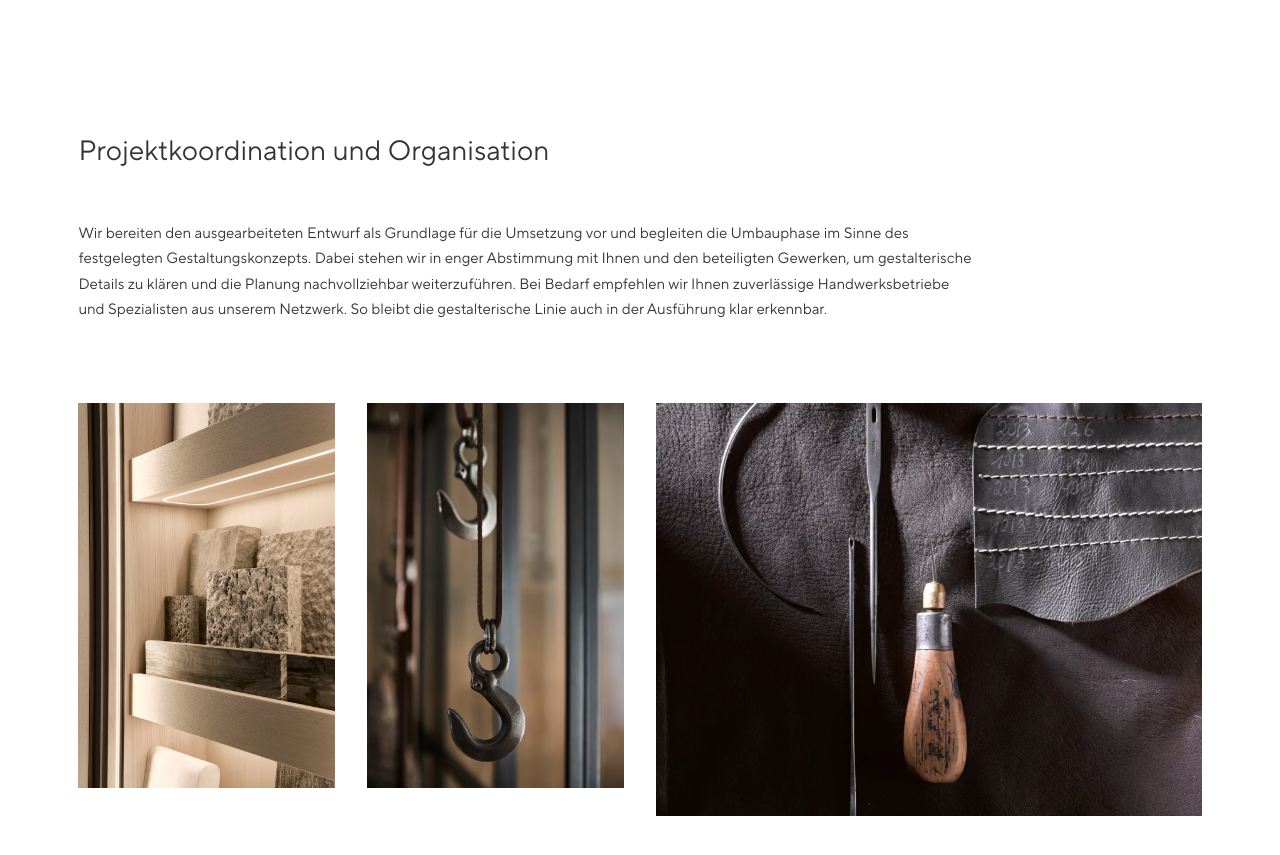
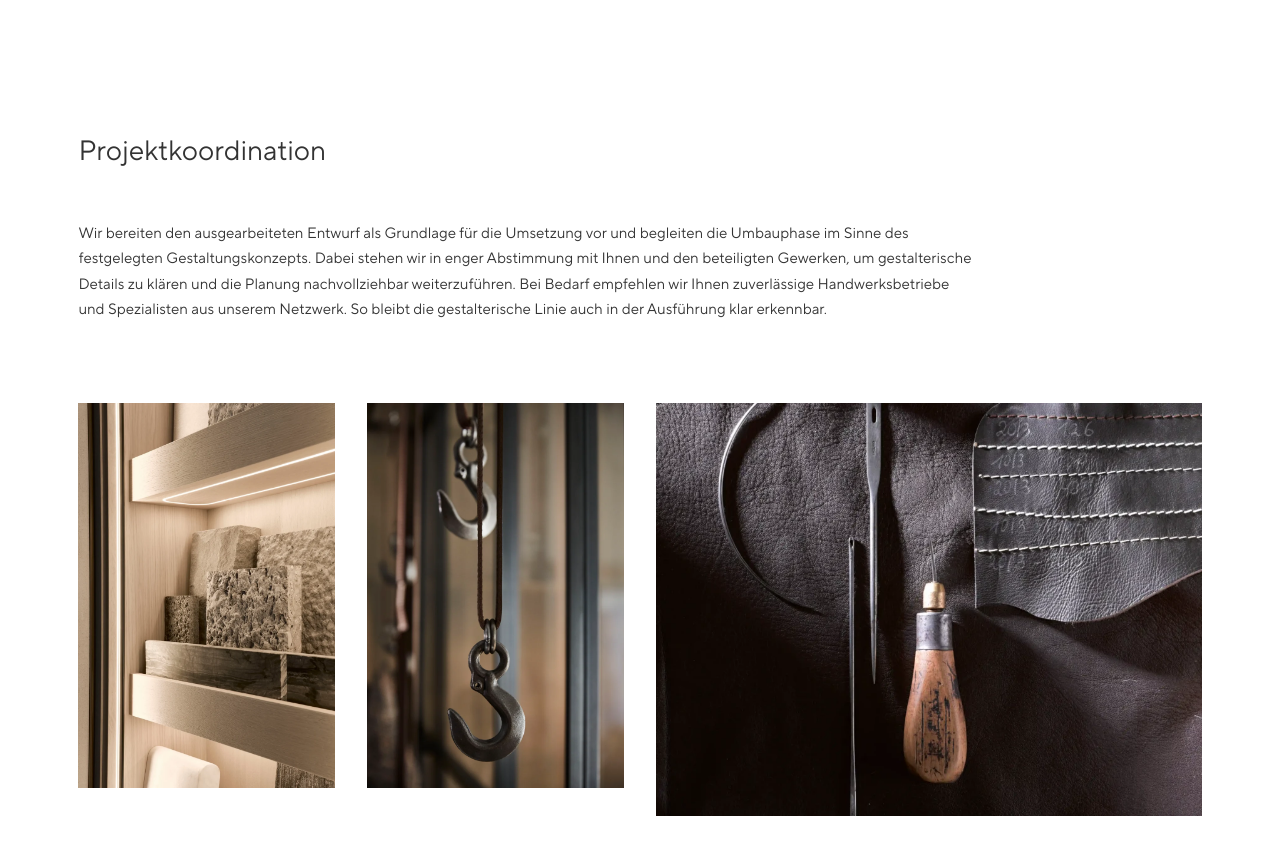
Before and after one commit to dionisbegaj10-cpu/studio-fyrnys-website, a Next.js app: page /leistungen in a window 1280 px wide. Shown: the part 2980-3835 px from the top of the page. Built offline with nearby package versions, Linux system fonts and the light colour scheme.

Commit message:
Fix Leistungen page heading text to match approved copy
Co-Authored-By: Claude Sonnet 5 <noreply@anthropic.com>

```diff
--- a/src/app/leistungen/page.tsx
+++ b/src/app/leistungen/page.tsx
@@ -133,7 +133,7 @@ export default function LeistungenPage() {
       <section style={{ backgroundColor: '#fff' }}>
         <div className="lg-container">
           <div className="text-pad richtext-block" style={{ maxWidth: '900px' }}>
-            <h2>Projektkoordination und Organisation</h2>
+            <h2>Projektkoordination</h2>
             <p>&nbsp;</p>
             <p>Wir bereiten den ausgearbeiteten Entwurf als Grundlage für die Umsetzung vor und begleiten die Umbauphase im Sinne des festgelegten Gestaltungskonzepts. Dabei stehen wir in enger Abstimmung mit Ihnen und den beteiligten Gewerken, um gestalterische Details zu klären und die Planung nachvollziehbar weiterzuführen. Bei Bedarf empfehlen wir Ihnen zuverlässige Handwerksbetriebe und Spezialisten aus unserem Netzwerk. So bleibt die gestalterische Linie auch in der Ausführung klar erkennbar.</p>
           </div>
```
